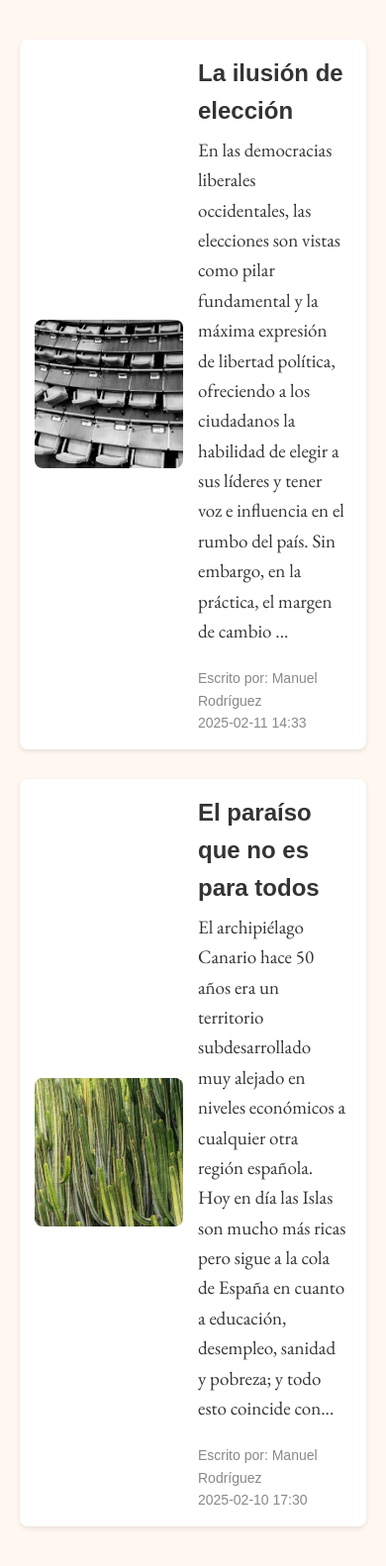
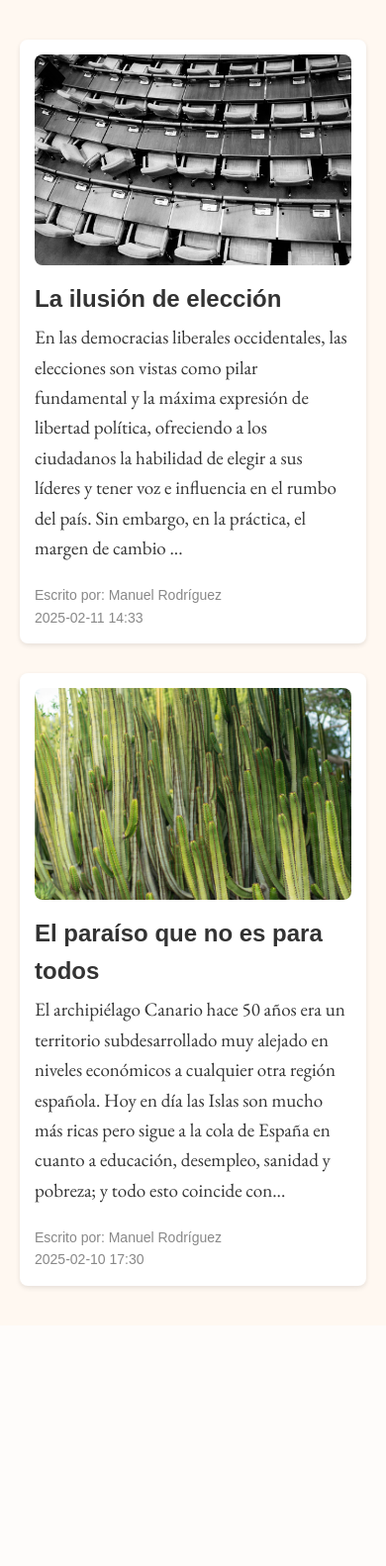
Before and after one commit to manursutil/el-punto-critico, a Flask app: page / in a window 390 px wide. Shown: the part 88-1670 px from the top of the page at 99% size. After the commit the page ends 1392 px from the top, so only its background shows below. Run offline with Flask 3, Linux system fonts and the light colour scheme.

Commit message:
better layout for mobile

```diff
--- a/website/static/styles.css
+++ b/website/static/styles.css
@@ -213,3 +213,23 @@ h1 {
   text-align: center;
   font-size: 20px;
 }
+
+@media (max-width: 768px) {
+  .story {
+    flex-direction: column;
+    align-items: flex-start;
+  }
+  .story-image {
+    flex: none;
+    width: 100%;
+    height: auto;
+    text-align: center;
+  }
+  .story-image img {
+    width: 100%;
+    height: auto;
+  }
+  .story-content {
+    max-width: 100%;
+  }
+}
```
